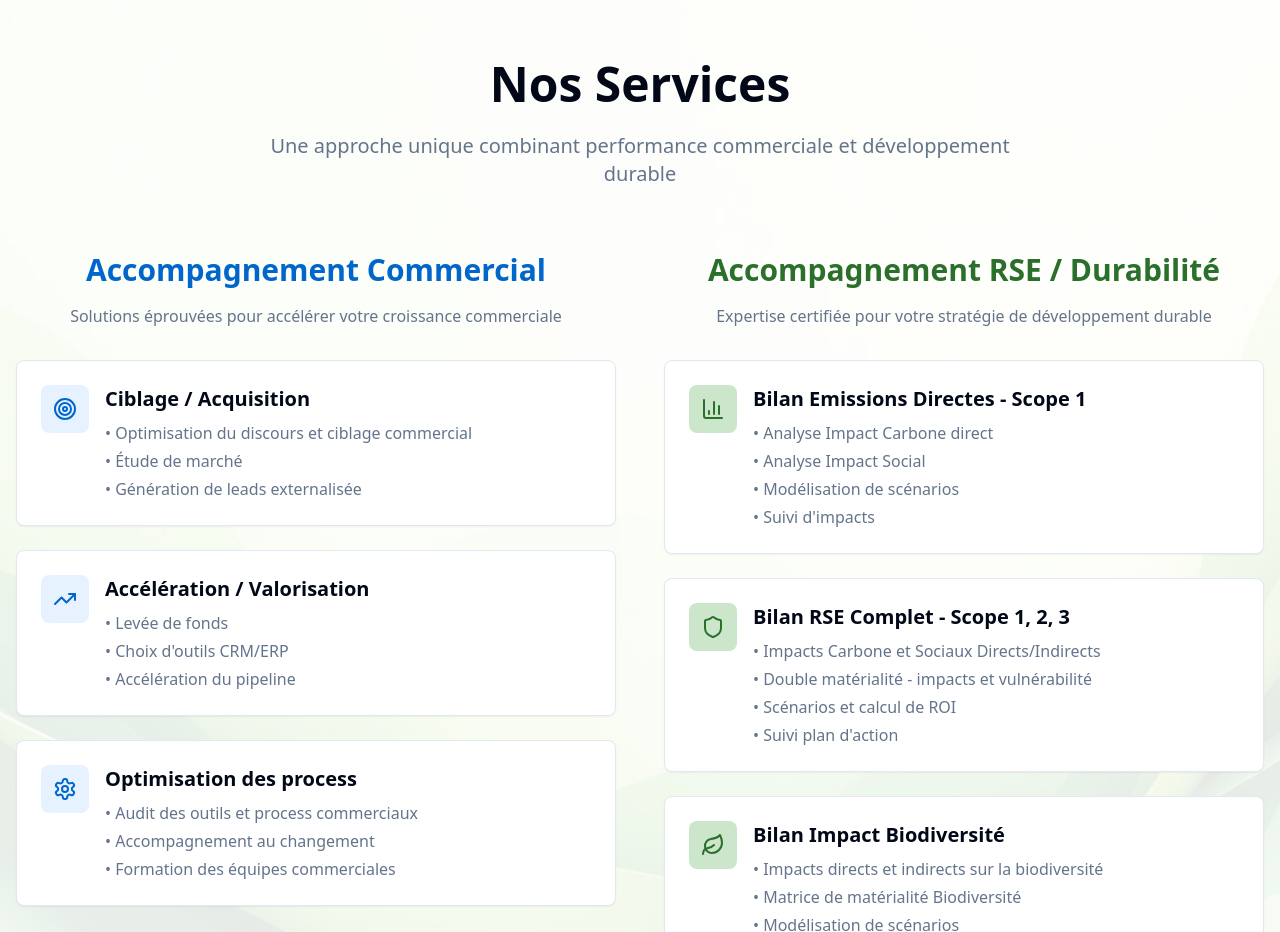
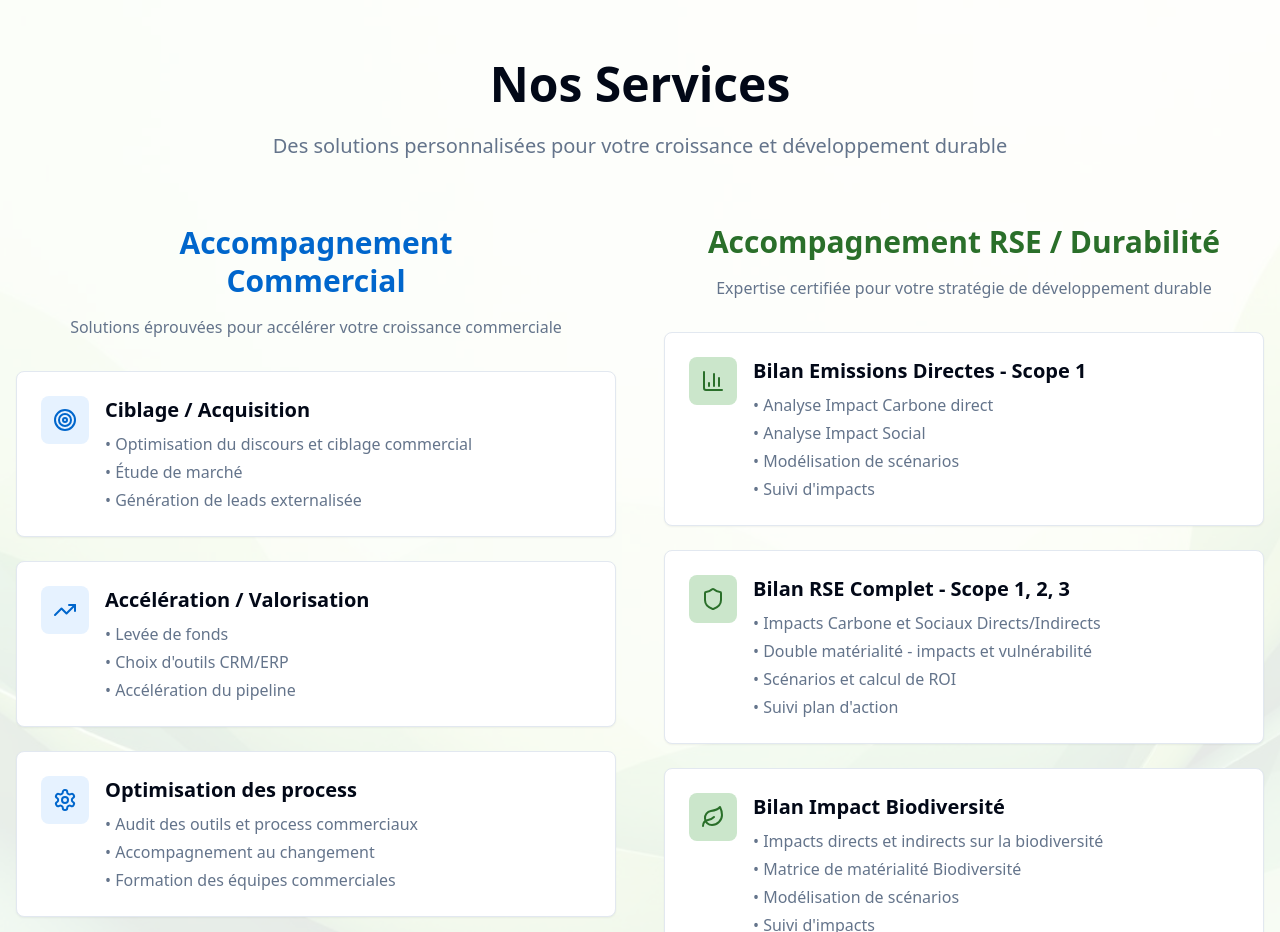
Before and after one commit to crmconseil/crmconseil-revamp-boost, a React (Vite) app: page / in a window 1280 px wide. Shown: the part 820-1752 px from the top of the page. Built offline with nearby package versions, Linux system fonts and the light colour scheme; the HTML template or start-up script is replaced by a standard one.

Commit message:
Update services section

```diff
--- a/src/components/ServicesSection.tsx
+++ b/src/components/ServicesSection.tsx
@@ -33,7 +33,7 @@ export const ServicesSection = () => {
             Nos Services
           </h2>
           <p className="text-xl text-muted-foreground max-w-3xl mx-auto">
-            Une approche unique combinant performance commerciale et développement durable
+            Des solutions personnalisées pour votre croissance et développement durable
           </p>
         </div>
 
@@ -42,8 +42,8 @@ export const ServicesSection = () => {
           {/* Commercial Services */}
           <div className="space-y-8">
             <div className="text-center">
-              <h3 className="text-3xl font-bold text-commercial mb-4">
-                Accompagnement Commercial
+              <h3 className="text-3xl font-bold text-commercial mb-4 leading-tight">
+                Accompagnement<br />Commercial
               </h3>
               <p className="text-muted-foreground">
                 Solutions éprouvées pour accélérer votre croissance commerciale
```
